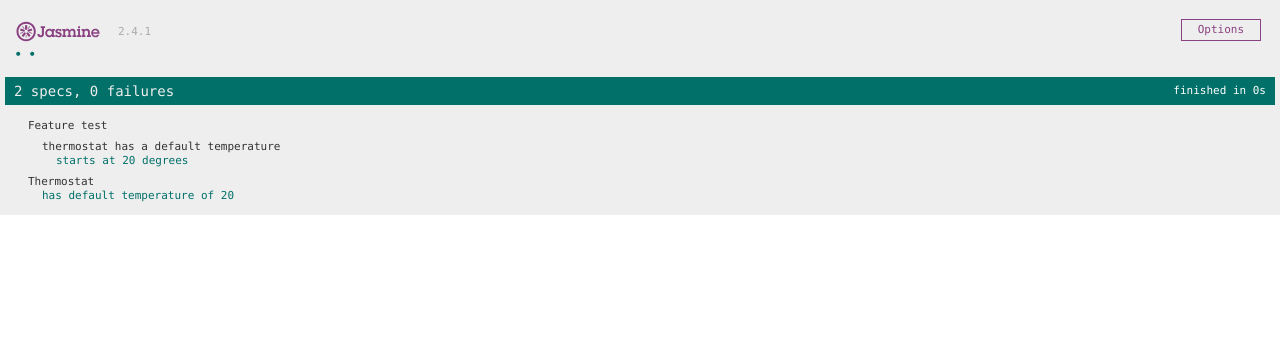
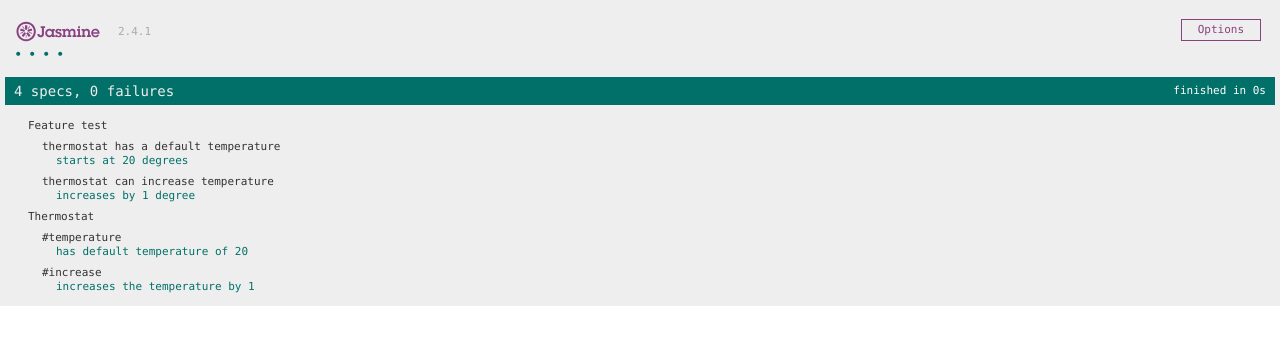
Before and after one commit to vannio/challenge-thermostat, a plain HTML site: page SpecRunner.html in a window 1280 px wide. Drawn offline with Linux system fonts and the light colour scheme.

```diff
--- a/spec/FeatureSpec.js
+++ b/spec/FeatureSpec.js
@@ -1,6 +1,4 @@
 'use strict';
-
-//Thermostat starts at 20 degrees
 
 describe('Feature test', function(){
   var thermostat;
@@ -8,9 +6,17 @@ describe('Feature test', function(){
     thermostat = new Thermostat();
   });
 
+  //Thermostat starts at 20 degrees
   describe('thermostat has a default temperature', function(){
     it('starts at 20 degrees', function(){
       expect(thermostat.temperature()).toEqual(20);
     });
   });
+  //You can increase the temperature with the up button
+  describe('thermostat can increase temperature', function(){
+    it('increases by 1 degree', function(){
+      thermostat.increase();
+      expect(thermostat.temperature()).toEqual(21);
+    });
+  });
 });
--- a/spec/ThermostatSpec.js
+++ b/spec/ThermostatSpec.js
@@ -7,7 +7,17 @@ describe('Thermostat', function(){
     thermostat = new Thermostat();
   });
 
-  it('has default temperature of 20', function(){
-    expect(thermostat.temperature()).toEqual(20);
+  describe('#temperature', function(){
+    it('has default temperature of 20', function(){
+      expect(thermostat.temperature()).toEqual(20);
+    });
   });
+
+  describe('#increase', function(){
+    it('increases the temperature by 1', function(){
+      thermostat.increase();
+      expect(thermostat.temperature()).toEqual(21);
+    });
+  });
+
 });
--- a/src/Thermostat.js
+++ b/src/Thermostat.js
@@ -6,5 +6,8 @@ function Thermostat(){
 Thermostat.prototype = {
   temperature: function(){
     return this._temperature;
+  },
+  increase: function(){
+    return this._temperature += 1;
   }
 };
```
Also changed, not shown: SpecRunner.html (+0 -1 lines).
